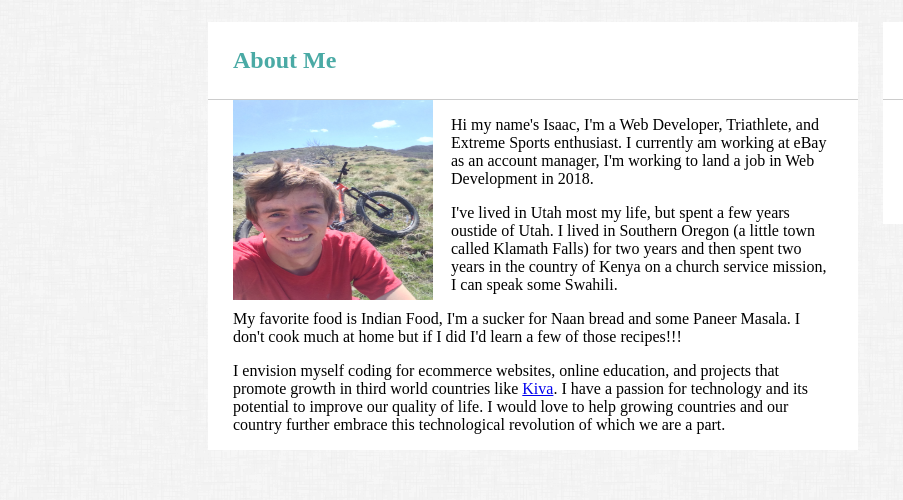
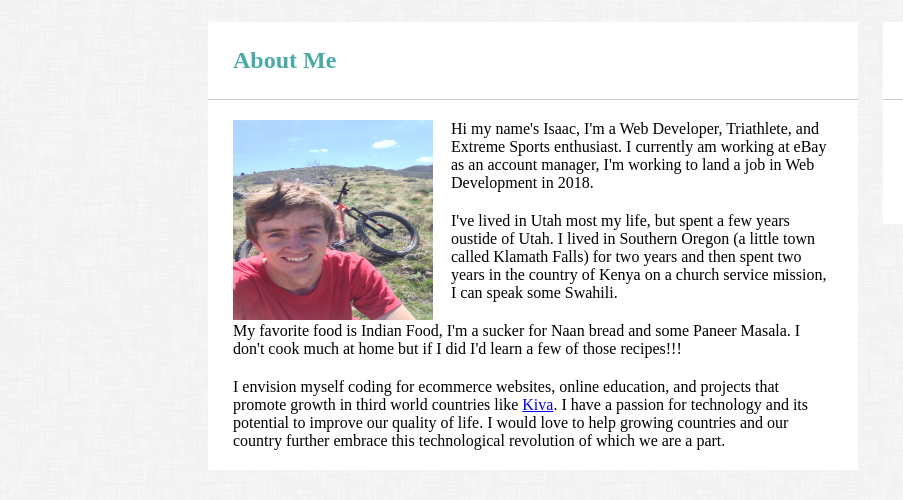
Before and after one commit to IzzleNizzle/Basic-Portfolio, a plain HTML site: page index.html in a window 1280 px wide. Shown: the part 96-596 px from the top of the page, 0-903 px from the left. Drawn offline with Linux system fonts and the light colour scheme.

Commit message:
Minor margin updates

```diff
--- a/assets/css/style.css
+++ b/assets/css/style.css
@@ -67,12 +67,11 @@ figure {
     height: 200px;
     width: 200px;
     float: left;
-    margin: 0px 18px 0px 25px;
+    margin: 20px 18px 0px 25px;
 }
 
 p {
-   margin-right: 25px;
-   margin-left: 25px;
+   margin: 20px 25px;
 }
 
 #connectWithMe {
```
